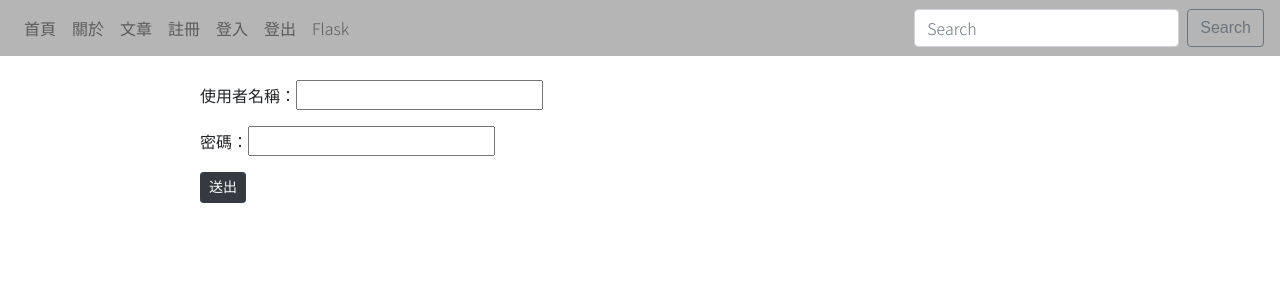
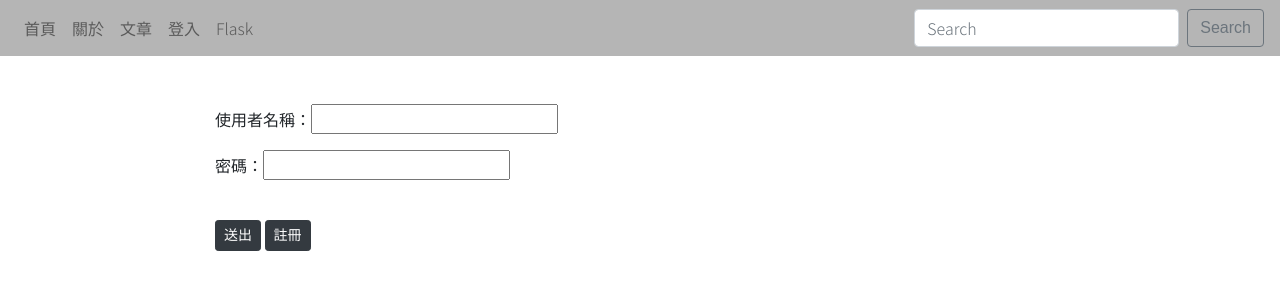
Before and after one commit to xxxVitoxxx/Django_Blog, a Django app: page /account/login/ in a window 1280 px wide. Shown: the top 300 px of the page. Run offline with Django 3.2, Linux system fonts and the light colour scheme; some libraries are stand-ins or nearby versions.

Commit message:
login_required& is_authenticated

```diff
--- a/account/templates/account/login.html
+++ b/account/templates/account/login.html
@@ -4,10 +4,15 @@
 {% block title %}登入{% endblock %}
 
 {% block content %}
+<div class="container">
+<br>
 <form method="POST" action="{% url 'account:login' %}">
   {% csrf_token %}
   <p>使用者名稱：<input type="text" name="username"></p>
   <p>密碼：<input type="password" name="password"></p>
-  <p><input class="btn btn-sm btn-dark" type="submit" value="送出"></p>
+  <br>
+  <a><input class="btn btn-sm btn-dark" type="submit" value="送出"></a>
+  <a class="btn btn-sm btn-dark" href="{% url 'account:register' %}">註冊</a>
 </form>
+</div>
 {% endblock %}
--- a/article/views.py
+++ b/article/views.py
@@ -41,6 +41,7 @@ def articleCreate(request):
     # django Post/Redirect/Get設計模式 POST處理結束，呼叫redirect()轉址即可
     return redirect('article:article') #article網頁
 
+@login_required
 def articleRead(request, articleId):
     '''
     Read an article
@@ -55,6 +56,7 @@ def articleRead(request, articleId):
     }
     return render(request, 'article/articleRead.html', context)
 
+@login_required
 def articleUpdate(request, articleId):
     '''
     Update the article instance:
@@ -79,6 +81,7 @@ def articleUpdate(request, articleId):
     messages.success(request, '文章已修改')
     return redirect('article:articleRead', articleId=articleId)
 
+@login_required
 def articleDelete(request, articleId):
     '''
     Delete the article instance:
--- a/blog_app/templates/blog_app/base.html
+++ b/blog_app/templates/blog_app/base.html
@@ -49,15 +49,15 @@
       <li class="nav-item">
         <a class="nav-link" href="{% url 'article:article' %}">文章</a>
       </li>
-      <li class="nav-item">
-        <a class="nav-link" href="{% url 'account:register' %}">註冊</a>
-      </li>
+      {% if not user.is_authenticate %}
       <li class="nav-item">
         <a class="nav-link" href="{% url 'account:login' %}">登入</a>
       </li>
+      {% else %}
       <li class="nav-item">
         <a class="nav-link" href="{% url 'account:logout' %}">登出</a>
       </li>
+      {% endif %}
       <li class="nav-item dropdown">
         <a class="nav-link dropdown toggle" href="#" id="navbardrop" data-toggle="dropdown">Flask</a>
           <div class="dropdown-menu">
```
